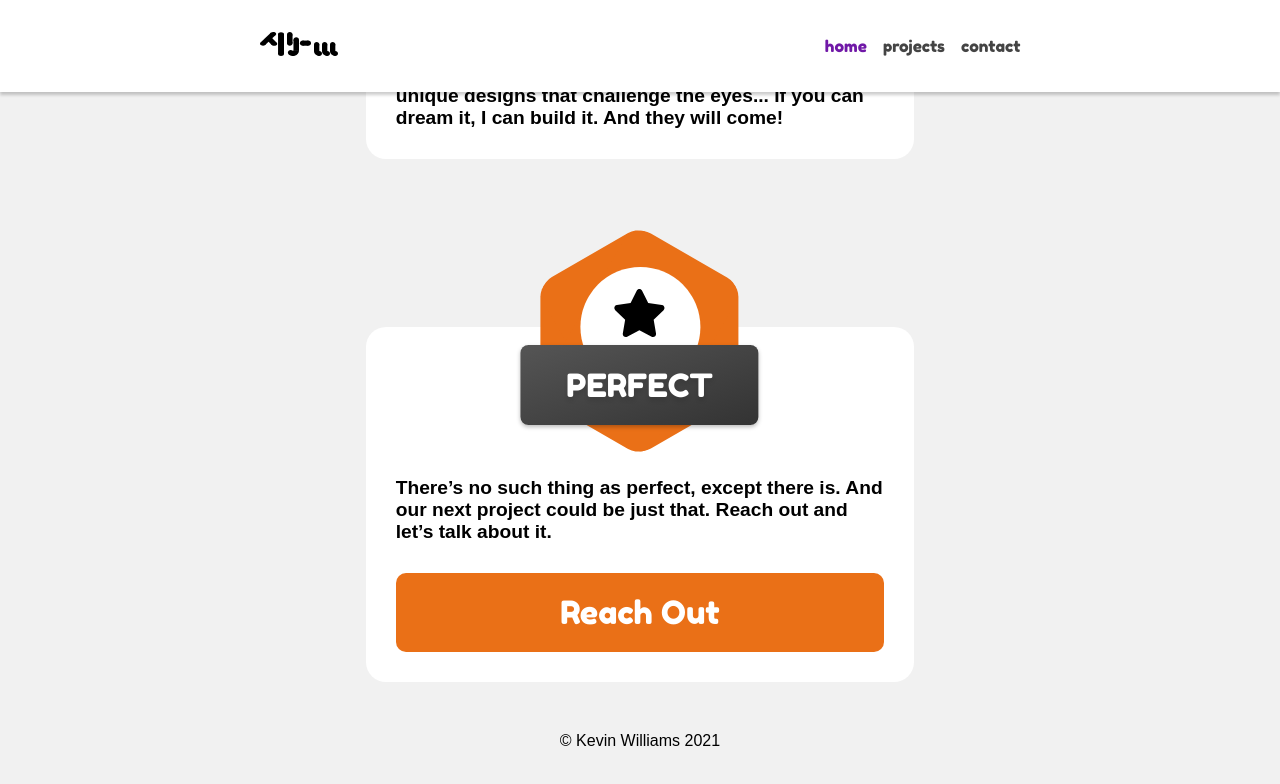
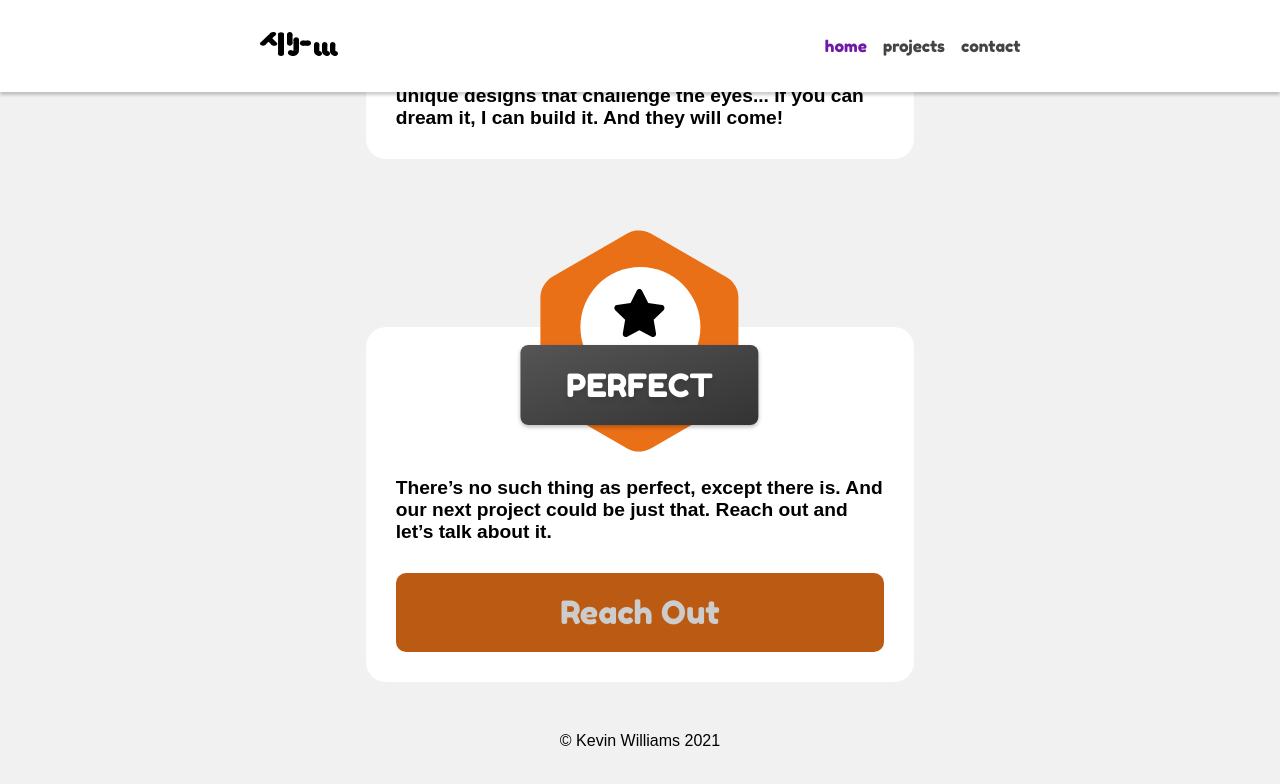
Before and after one commit to KevinW90/portfolio, a React (Create React App) app: page / in a window 1280 px wide. In both pictures the pointer is over the button "Reach Out". Shown: the top 784 px of the page. Built offline with nearby package versions, Linux system fonts and the light colour scheme; a web font is replaced by a local one.

Commit message:
minor changes to hover states

```diff
--- a/src/index.scss
+++ b/src/index.scss
@@ -132,6 +132,11 @@ html, body, #root {
   border: none;
   border-radius: 10px;
   color: white;
+
+  &:hover {
+    cursor: pointer;
+    filter: brightness(80%);
+  }
 }
 
 .footer {
@@ -143,4 +148,8 @@ html, body, #root {
 
 a {
   text-decoration: none;
+
+  &:hover {
+    color: #7018A7;
+  }
 }
```
